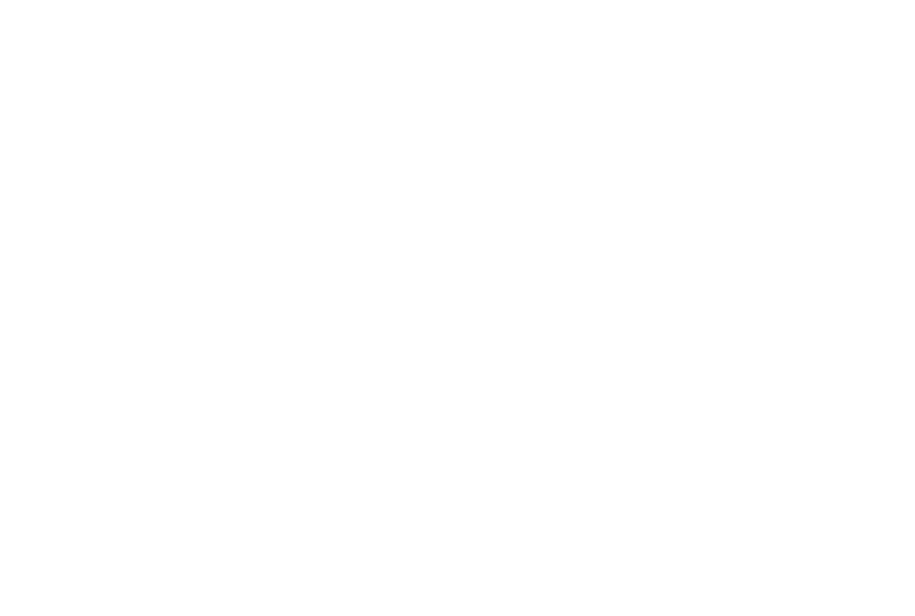
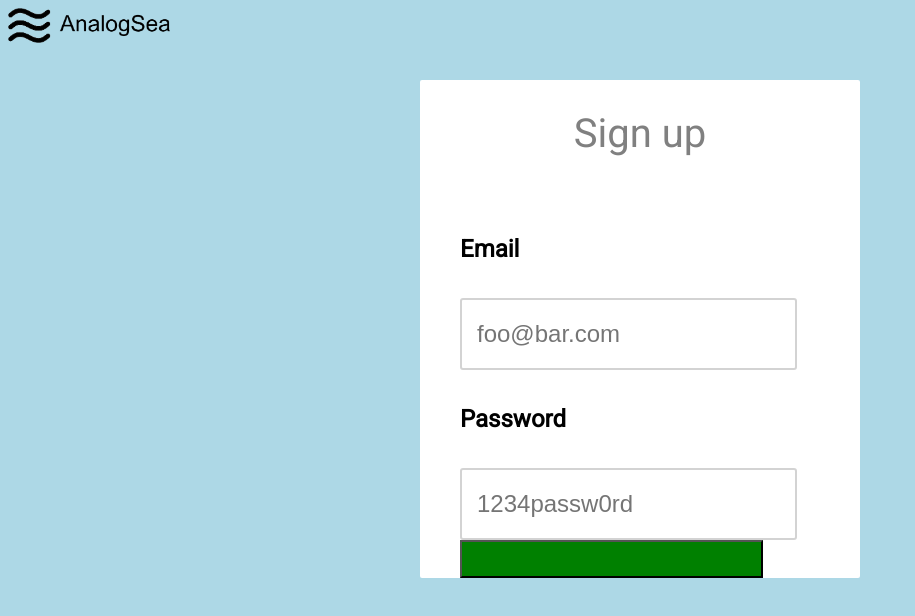
Before and after one commit to Dkaf/analogsea_forum, a plain HTML site: page index.html in a window 1280 px wide. Shown: the whole page, without its empty margins (0-915 px from the left). Drawn offline with Linux system fonts and the light colour scheme.

Commit message:
added all inputs and button

```diff
--- a/index.html
+++ b/index.html
@@ -3,8 +3,23 @@
   <head>
     <meta charset="utf-8">
     <title>Analog Sea</title>
+    <link href='https://fonts.googleapis.com/css?family=Roboto' rel='stylesheet' type='text/css'>
+    <link rel="stylesheet" href="main.css" media="screen" title="no title" charset="utf-8">
   </head>
   <body>
+    <main>
+      <img class ="logo"src="analogsealogo.png" alt="Analog Sea logo" />
+      <div class="form_box">
+        <h2 class="form_title">Sign up</h2>
+        <form class="main_form" action="/signup/" method="post">
+          <h2 class="input_title">Email</h2>
+          <input type="email" name="user_email"  placeholder="foo@bar.com" id="user_email" required>
+          <h2 class="input_title">Password</h2>
+          <input type="password" name="password" placeholder="1234passw0rd" id="password" required>
+          <button type="submit" name="signup_button"></button>
+        </form>
 
+    </div>
+    </main>
   </body>
 </html>
--- a/main.css
+++ b/main.css
@@ -0,0 +1,50 @@
+html {
+  background: lightblue;
+  font-family: 'Roboto', sans-serif;
+}
+
+.logo {
+  height: 35px;
+}
+
+.form_box {
+  background: white;
+  padding: 0px 40px;
+  width: 360px;
+  margin: 0px auto;
+  border-radius: 2px;
+}
+
+.form_title {
+  text-align: center;
+  color: grey;
+  padding: 30px 0;
+  font-size: 2.5em;
+  font-weight: normal;
+}
+
+.input_title {
+  padding: 15px 0;
+}
+
+.main_form input {
+  width: 303px;
+  height: 38px;
+  padding: 15px;
+  border: 2px solid lightgrey;
+  border-radius: 3px;
+  font-size: 1.5em;
+  font-weight: normal;
+}
+
+button {
+  background: green;
+  color: white;
+  width: 303px;
+  height: 38px;
+  padding: 15px;
+}
+
+button:hover {
+  background: darkgreen;
+}
```
Also changed, not shown: analogsealogo.png (added).
